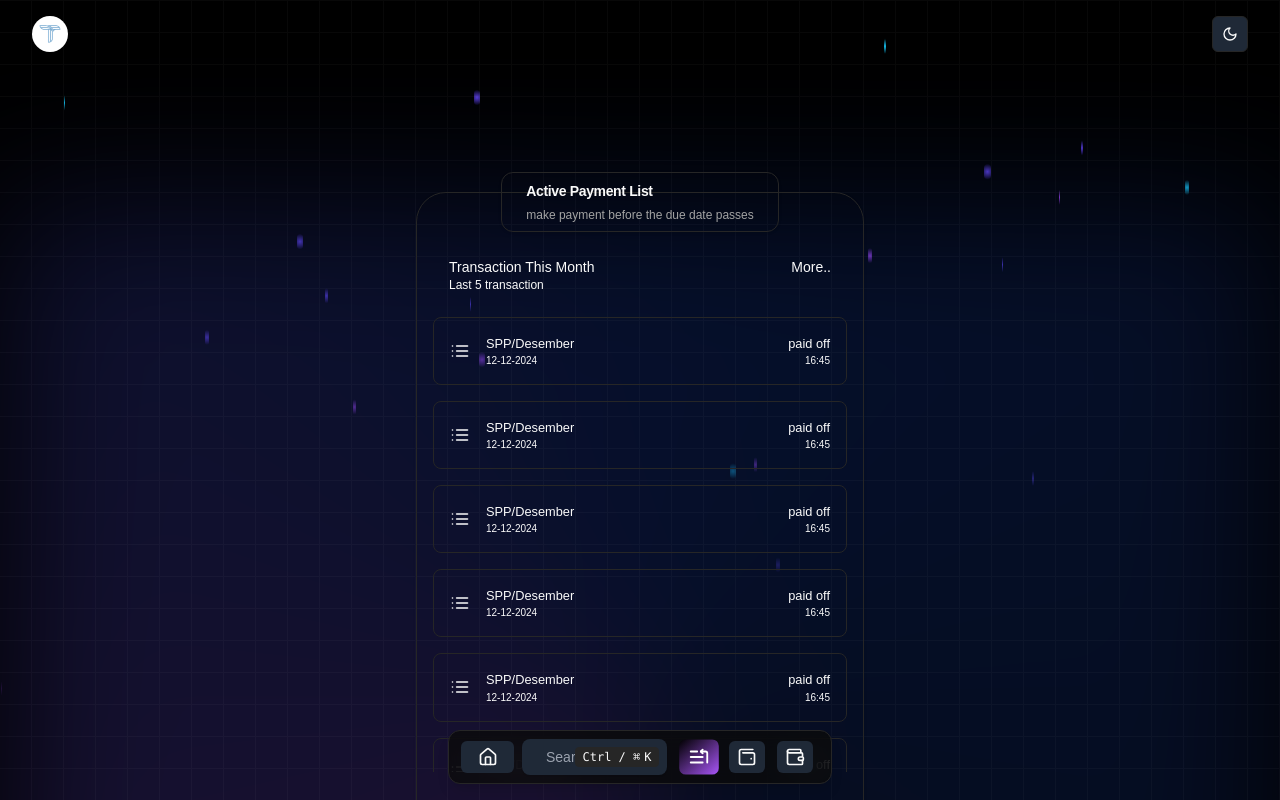
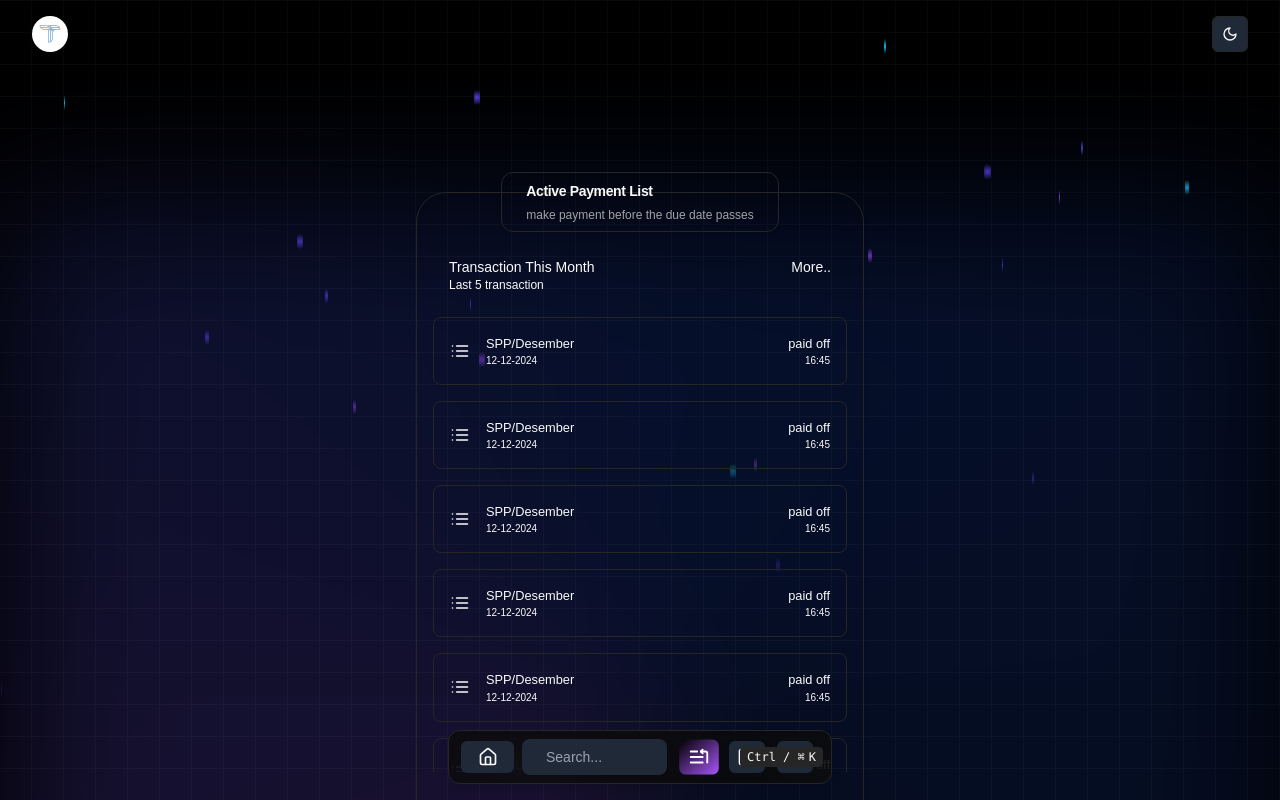
Before and after one commit to FebriTahta/next_school_payment, a Next.js app: page /payment-list in a window 1280 px wide. Shown: the top 800 px of the page. Built offline with nearby package versions, Linux system fonts and the light colour scheme.

Commit message:
penyesuaan posisi menu bottom

```diff
--- a/components/button/search-box-button.tsx
+++ b/components/button/search-box-button.tsx
@@ -17,7 +17,7 @@
   };
 
   return (
-    <button type="button" className="relative w-full max-w-full">
+    <div className="w-full max-w-full">
       <div className="flex items-center space-x-2 px-4 py-2 bg-gray-100 dark:bg-gray-800 rounded-lg shadow-sm">
         <Search className="w-5 h-5 text-gray-500 dark:text-gray-400" />
         <input
@@ -47,7 +47,7 @@
           </ul>
         </div>
       )}
-    </button>
+    </div>
   );
 };
 
```
